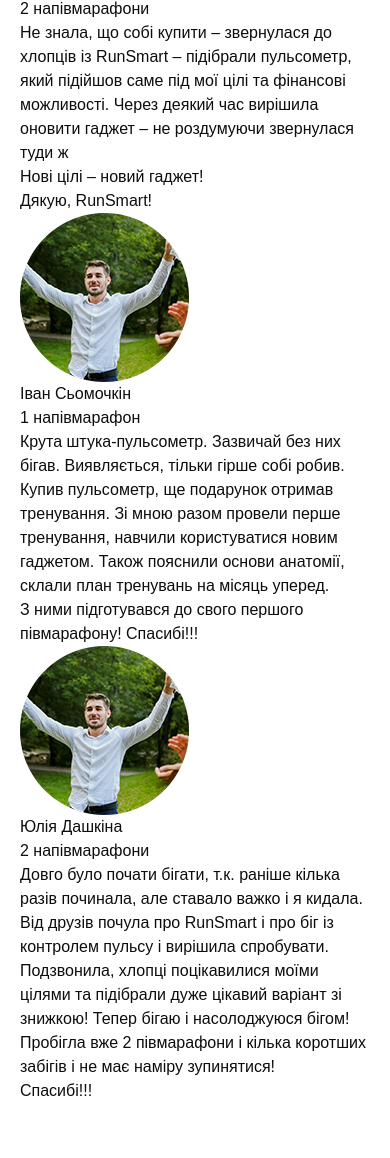
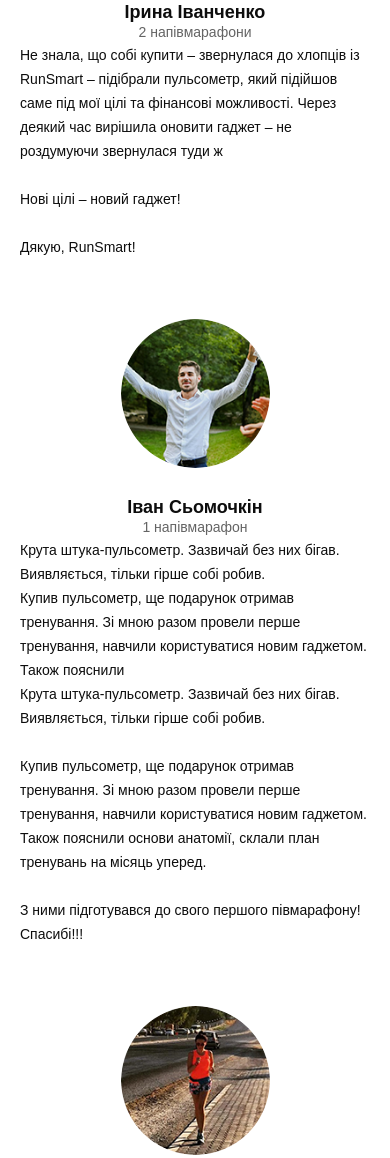
Before and after one commit to olga6680/pulse-gym, a website: page src/index.html in a window 390 px wide. Shown: the part 6120-7278 px from the top of the page. Before the commit the page ends 7223 px from the top, so only its background shows below. Drawn offline with nearby package versions, Linux system fonts and the light colour scheme; files that its build step writes are made by us from their sources; a web font is replaced by a local one.

Commit message:
add reviews

```diff
--- a/src/index.html
+++ b/src/index.html
@@ -375,8 +375,8 @@
                     <div class="reviews__descr">
                         <div class="reviews__subtitle">Ірина Іванченко</div>
                         <div class="reviews__progress">2 напівмарафони</div>
-                        <div class="reviews__text">Не знала, що собі купити – звернулася до хлопців із RunSmart – підібрали пульсометр, який підійшов саме під мої цілі та фінансові можливості. Через деякий час вирішила оновити гаджет – не роздумуючи звернулася туди ж<br>Нові цілі
-                            – новий гаджет! <br>Дякую, RunSmart!</div>
+                        <div class="reviews__text">Не знала, що собі купити – звернулася до хлопців із RunSmart – підібрали пульсометр, який підійшов саме під мої цілі та фінансові можливості. Через деякий час вирішила оновити гаджет – не роздумуючи звернулася туди ж<br><br>Нові
+                            цілі – новий гаджет! <br><br>Дякую, RunSmart!</div>
                     </div>
                 </div>
                 <div class="reviews__item">
@@ -385,16 +385,18 @@
                         <div class="reviews__subtitle">Іван Сьомочкін</div>
                         <div class="reviews__progress">1 напівмарафон</div>
                         <div class="reviews__text">Крута штука-пульсометр. Зазвичай без них бігав. Виявляється, тільки гірше собі робив.<br> Купив пульсометр, ще подарунок отримав тренування. Зі мною разом провели перше тренування, навчили користуватися новим гаджетом. Також пояснили
-                            основи анатомії, склали план тренувань на місяць уперед.<br> З ними підготувався до свого першого півмарафону! Спасибі!!!</div>
+                            <div class="reviews__text">Крута штука-пульсометр. Зазвичай без них бігав. Виявляється, тільки гірше собі робив.<br><br> Купив пульсометр, ще подарунок отримав тренування. Зі мною разом провели перше тренування, навчили користуватися новим гаджетом.
+                                Також пояснили основи анатомії, склали план тренувань на місяць уперед.<br><br> З ними підготувався до свого першого півмарафону! Спасибі!!!</div>
+                        </div>
                     </div>
                 </div>
                 <div class="reviews__item">
-                    <img class="reviews__img" src="img/rewiev/2.png" alt="rewiev">
+                    <img class="reviews__img" src="img/rewiev/3.png" alt="rewiev">
                     <div class="reviews__descr">
                         <div class="reviews__subtitle">Юлія Дашкіна</div>
                         <div class="reviews__progress">2 напівмарафони</div>
-                        <div class="reviews__text">Довго було почати бігати, т.к. раніше кілька разів починала, але ставало важко і я кидала. Від друзів почула про RunSmart і про біг із контролем пульсу і вирішила спробувати.<br> Подзвонила, хлопці поцікавилися моїми цілями та
-                            підібрали дуже цікавий варіант зі знижкою! Тепер бігаю і насолоджуюся бігом! Пробігла вже 2 півмарафони і кілька коротших забігів і не має наміру зупинятися!<br>Спасибі!!!</div>
+                        <div class="reviews__text">Довго було почати бігати, т.к. раніше кілька разів починала, але ставало важко і я кидала. Від друзів почула про RunSmart і про біг із контролем пульсу і вирішила спробувати.<br><br> Подзвонила, хлопці поцікавилися моїми цілями
+                            та підібрали дуже цікавий варіант зі знижкою! Тепер бігаю і насолоджуюся бігом! Пробігла вже 2 півмарафони і кілька коротших забігів і не має наміру зупинятися!<br><br>Спасибі!!!</div>
                     </div>
                 </div>
             </div>
--- a/src/sass/blocks/_media.scss
+++ b/src/sass/blocks/_media.scss
@@ -110,6 +110,19 @@
             width: 100%;
         }
     }
+    .catalog {
+        padding-bottom: 60px;
+    }
+    .reviews {
+        &__img {
+            width: 149px;
+            height: 149px;
+            margin-right: 30px;
+        }
+        &__text {
+            font-size: 14px;
+        }
+    }
 }
 
 @media (max-width: 575px) {
@@ -208,4 +221,16 @@
             margin-top: 40px;
         }
     }
+    .reviews {
+        &__item {
+            flex-direction: column;
+            text-align: center;
+        }
+        &__img {
+            margin: 0 auto 30px auto;
+        }
+        &__text {
+            text-align: left;
+        }
+    }
 }
--- /dev/null
+++ b/src/sass/blocks/_reviews.scss
@@ -0,0 +1,44 @@
+.reviews {
+    padding-bottom: 48px;
+    width: 100%;
+    &__items {
+        margin-top: 60px;
+    }
+    &__item {
+        display: flex;
+        justify-content: space-between;
+        align-items: start;
+        -webkit-box-pack: start; -ms-flex-pack: start; justify-content: flex-start; -webkit-box-align: start; -ms-flex-align: start;
+        flex-wrap: nowrap;
+        &:not(:last-child) {
+            margin-bottom: 60px;
+        }
+    }
+    &__img {
+        display: block;
+        margin-right: 60px;
+        border-radius: 100%;
+        width: 169px;
+        height: 169px;
+        img {
+            width: 100%;
+        }
+    }
+    &__subtitle {
+        font-weight: 700;
+        font-size: 18px;
+        line-height: 18px;
+        color: $black-color;
+    }
+    &__progress {
+        font-weight: 500;
+        font-size: 14px;
+        line-height: 22px;
+        color: #646464;
+    }
+    &__text {
+        font-weight: 300;
+        font-size: 16px;
+        line-height: 24px;
+    }
+}
--- a/src/sass/style.scss
+++ b/src/sass/style.scss
@@ -34,4 +34,5 @@
 @import 'blocks/forms';
 @import 'blocks/carousel';
 @import 'blocks/catalog';
+@import 'blocks/reviews';
 @import 'blocks/media';
```
Also changed, not shown: dist/css/style.min.css, dist/index.html.
